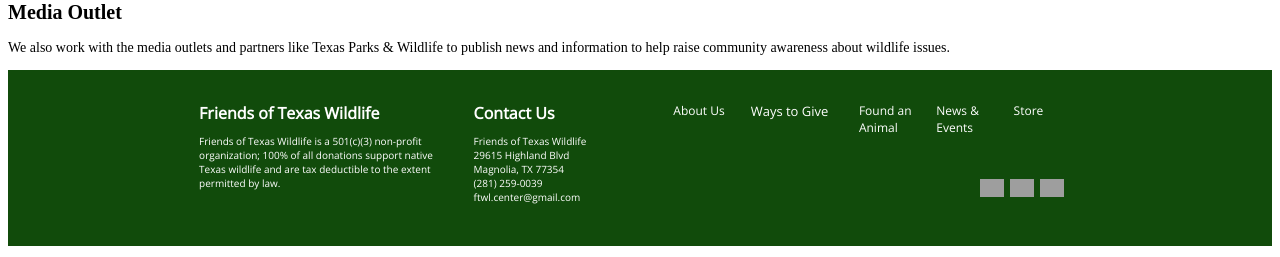
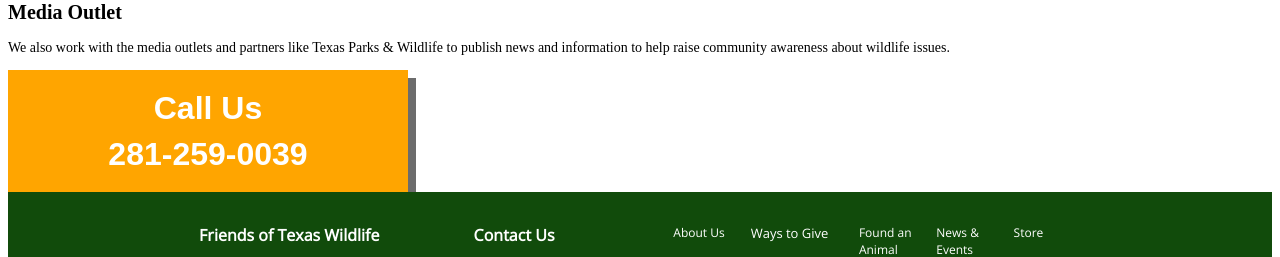
Before and after one commit to rice-apps/ftwl2019, a Next.js app: page /education-and-outreach in a window 1280 px wide. Shown: the part 1009-1266 px from the top of the page. Built offline with nearby package versions, Linux system fonts and the light colour scheme; grey boxes are pictures that could not be loaded; a web font is replaced by a local one.

Commit message:
reorganized communityOutreach page and created new community outreach component

```diff
--- /dev/null
+++ b/components/community-outreach-info/communityoutreach.js
@@ -0,0 +1,16 @@
+import Title from '../util/Title.js'
+import Animal from '../found-animal-single/Animal.js'
+import Community from '../community-outreach-info/community.json'
+import ColoredCard from '../util/ColoredCard.js'
+
+function CommunityOutreach() {
+    return (
+        <div>
+            <Title title="Education and Community Outreach"></Title>
+            <Animal animal={Community}/>
+            <ColoredCard cardcolor="orange" cardwidth="400px" line1text="Call Us" line2text="281-259-0039" />
+        </div>
+    );
+}
+
+export default CommunityOutreach;
--- a/components/util/Card.css
+++ b/components/util/Card.css
@@ -1,6 +1,6 @@
 .Card {
   font-family: 'Kollektif', sans-serif;
-  color: 'white';
+  color: white;
   line-height: 0.75;
   text-align: center;
   box-shadow: 8px 8px 0px 0 #6c6c6c;
--- a/pages/education-and-outreach.js
+++ b/pages/education-and-outreach.js
@@ -1,16 +1,14 @@
 import Navbar from '../components/navbar/Navbar.js'
 import Footer from '../components/footer/Footer.js'
-import Title from '../components/util/Title.js'
-import Animal from '../components/found-animal-single/Animal.js'
-import Community from '../components/community-outreach-info/community.json'
+import CommunityOutreach from '../components/community-outreach-info/communityoutreach.js';
 
 function EducationAndOutreach() {
     return (
         <div>
             <Navbar></Navbar>
-            <Title title="Education and Community Outreach"></Title>
-            <Animal animal={Community}/>
+            <CommunityOutreach />
             <Footer></Footer>
+
         </div>
     );
 }
```
